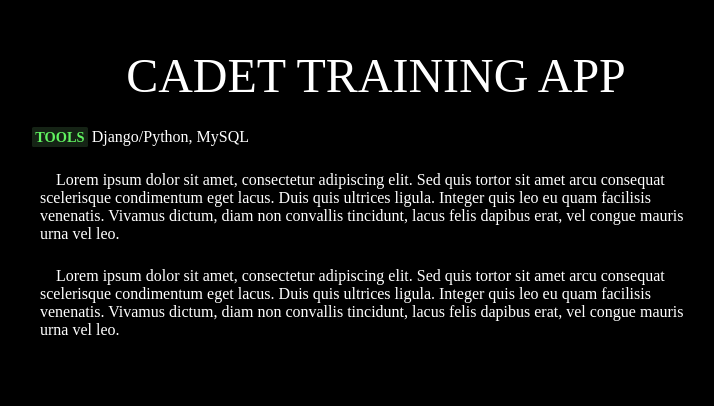
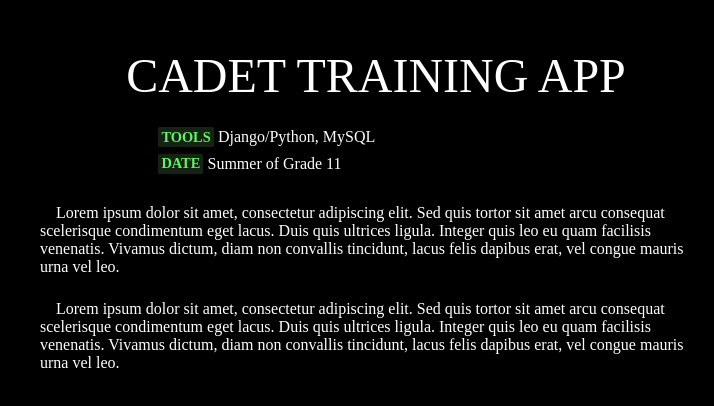
Before and after one commit to redmac135/personal-website, a SvelteKit app: page /projects/banshee-training in a window 1280 px wide. Shown: the top 406 px of the page, without its empty margins (264-978 px from the left). Built offline with nearby package versions, Linux system fonts and the light colour scheme; a web font is replaced by a local one.

Commit message:
improve spacing and position of meta tag

```diff
--- a/src/lib/elements/Meta.svelte
+++ b/src/lib/elements/Meta.svelte
@@ -13,6 +13,7 @@
 		flex-direction: row;
 		align-items: center;
 		margin-left: 1rem;
+		margin-bottom: 0.4rem;
 	}
 
 	.item {
@@ -29,4 +30,10 @@
 		font-weight: 600;
 		font-size: 0.9rem;
 	}
+
+	@media (min-width: 900px) {
+		.meta {
+			margin-left: 2rem;
+		}
+	}
 </style>
--- a/src/routes/projects/banshee-training/+page.svelte
+++ b/src/routes/projects/banshee-training/+page.svelte
@@ -5,8 +5,11 @@
 </script>
 
 <Article>
-	<Title>Cadet Training App</Title>
-	<Meta item="tools">Django/Python, MySQL</Meta>
+	<div class="heading">
+		<Title>Cadet Training App</Title>
+		<Meta item="tools">Django/Python, MySQL</Meta>
+		<Meta item="date">Summer of Grade 11</Meta>
+	</div>
 
 	<p>
 		&nbsp; &nbsp; Lorem ipsum dolor sit amet, consectetur adipiscing elit. Sed quis tortor sit amet
@@ -23,6 +26,14 @@
 </Article>
 
 <style>
+	.heading {
+		display: flex;
+		flex-direction: column;
+		max-width: fit-content;
+		margin-left: auto;
+		margin-right: auto;
+	}
+
 	p {
 		padding: 1.5rem 1.5rem 0 1.5rem;
 	}
```
